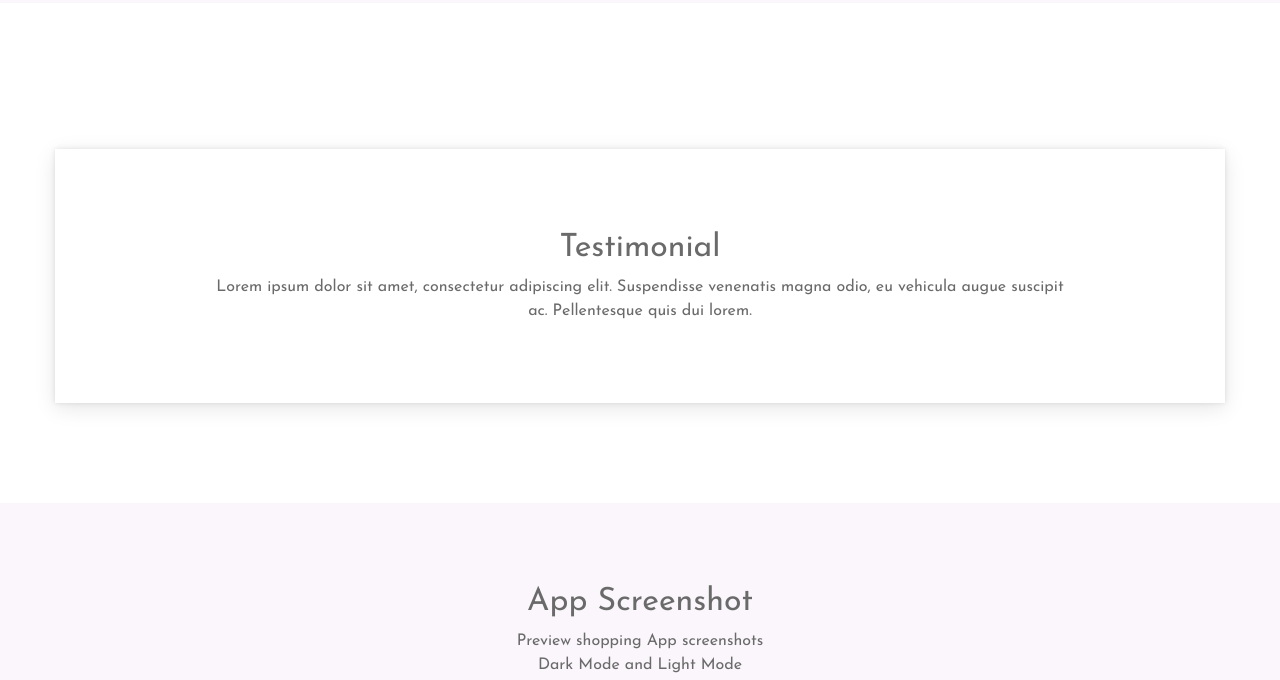
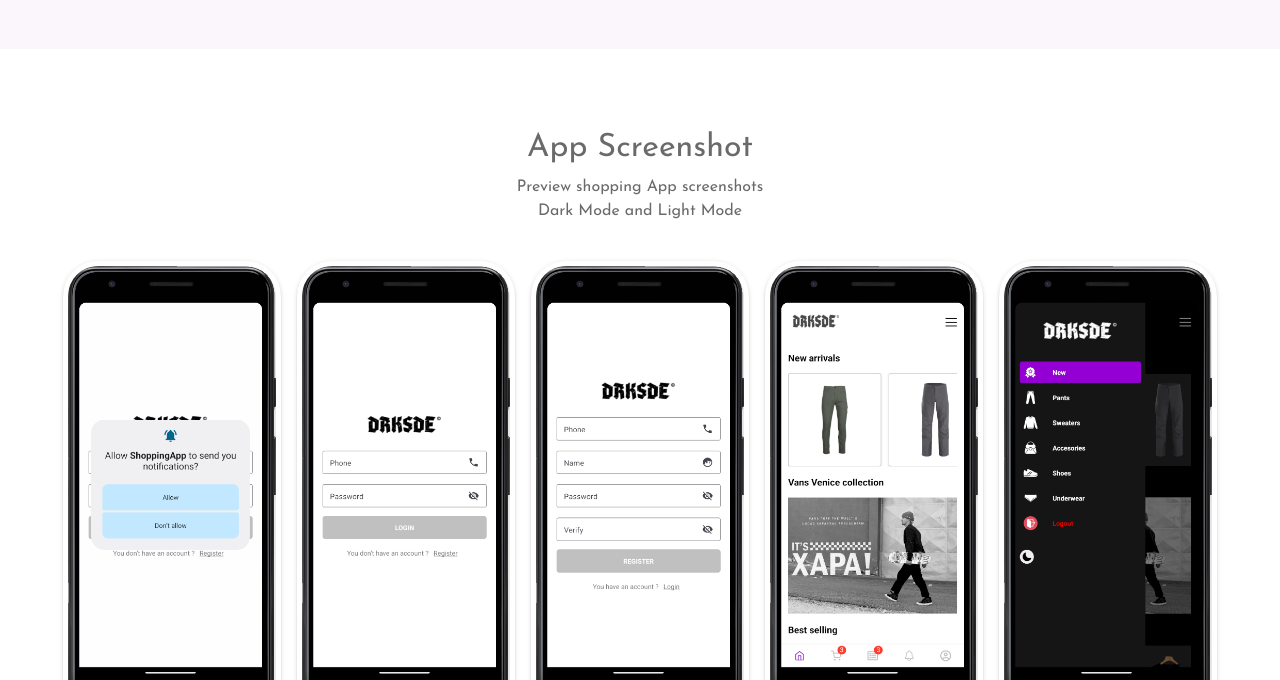
Before and after one commit to owennguyen3162/shopping-app-website, a plain HTML site: page index.html in a window 1280 px wide. Shown: the part 1382-2062 px from the top of the page. Drawn offline with Linux system fonts and the light colour scheme.

Commit message:
Update index.html

```diff
--- a/index.html
+++ b/index.html
@@ -96,19 +96,9 @@
 
 
     <!--###################### Testimonial Starts Here ############################-->
-    <div class="testimonial-cover container-fluid">
-        <div class="container test-container">
-            <div class="session-title row">
-                <h2>Testimonial</h2>
-                <p>Lorem ipsum dolor sit amet, consectetur adipiscing elit. Suspendisse venenatis magna odio, eu
-                    vehicula augue suscipit ac. Pellentesque quis dui lorem. </p>
-            </div>
 
-        </div>
-    </div>
-    <div class="color-cover"></div>
 
-    <section id="gallery" class="image-gallery">
+    <section id="gallery" class="image-gallery  bg-white">
         <div class="container">
             <div class="row session-title">
                 <h2>App
```
